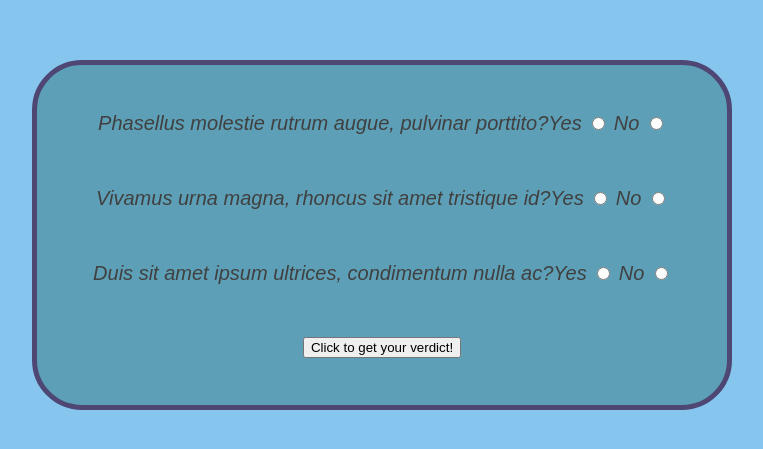
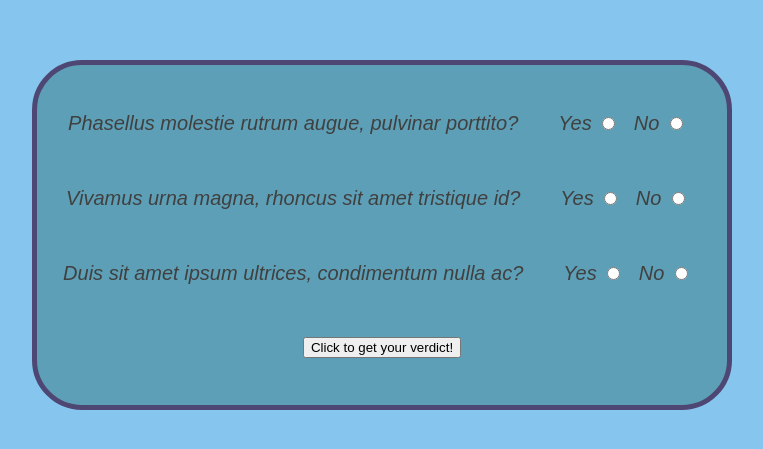
Before and after one commit to rejnowicz281/simple-quiz, a plain HTML site: page index.html in a window 1280 px wide. Shown: the part 165-614 px from the top of the page, without its empty margins (258-1021 px from the left). Drawn offline with Linux system fonts and the light colour scheme.

Commit message:
Adjusted the margin in the main element sections

```diff
--- a/main.css
+++ b/main.css
@@ -28,3 +28,9 @@ main section{
   align-items: center;
   height: 25%;
 }
+.question{
+  margin-right: 40px;
+}
+label{
+  margin-right: 10px;
+}
```
